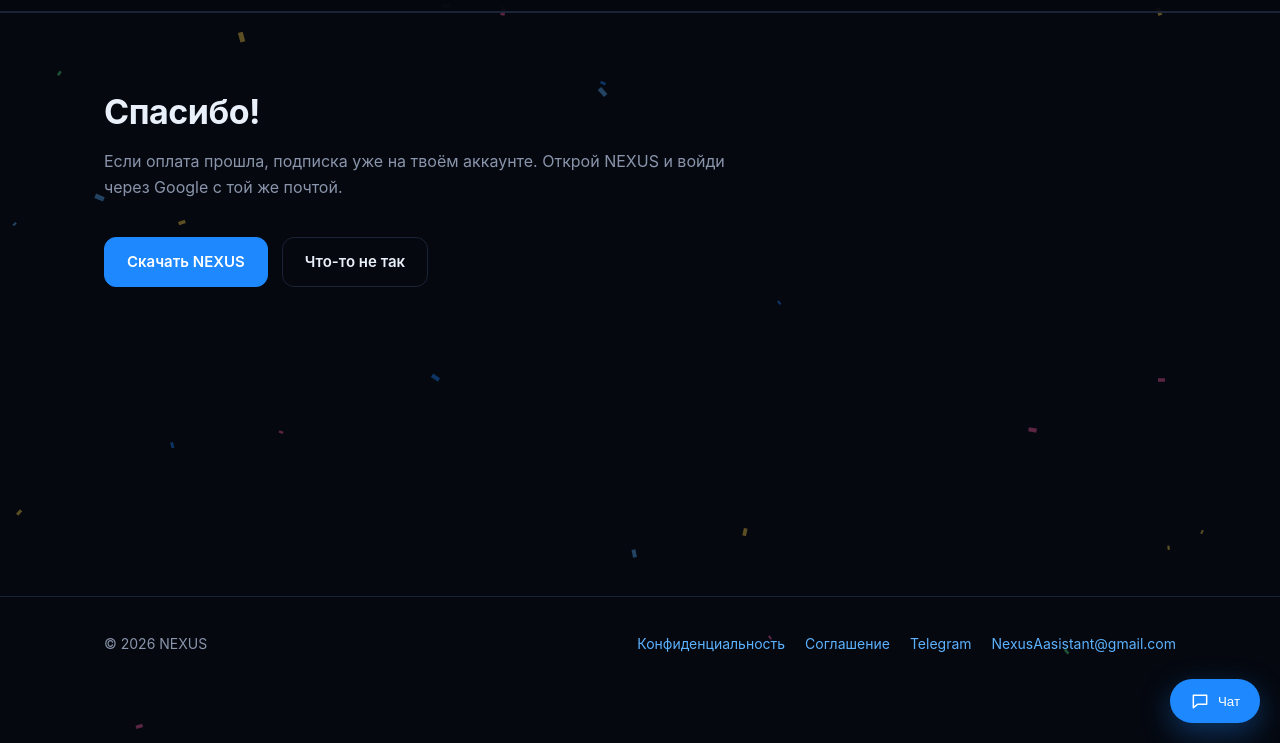
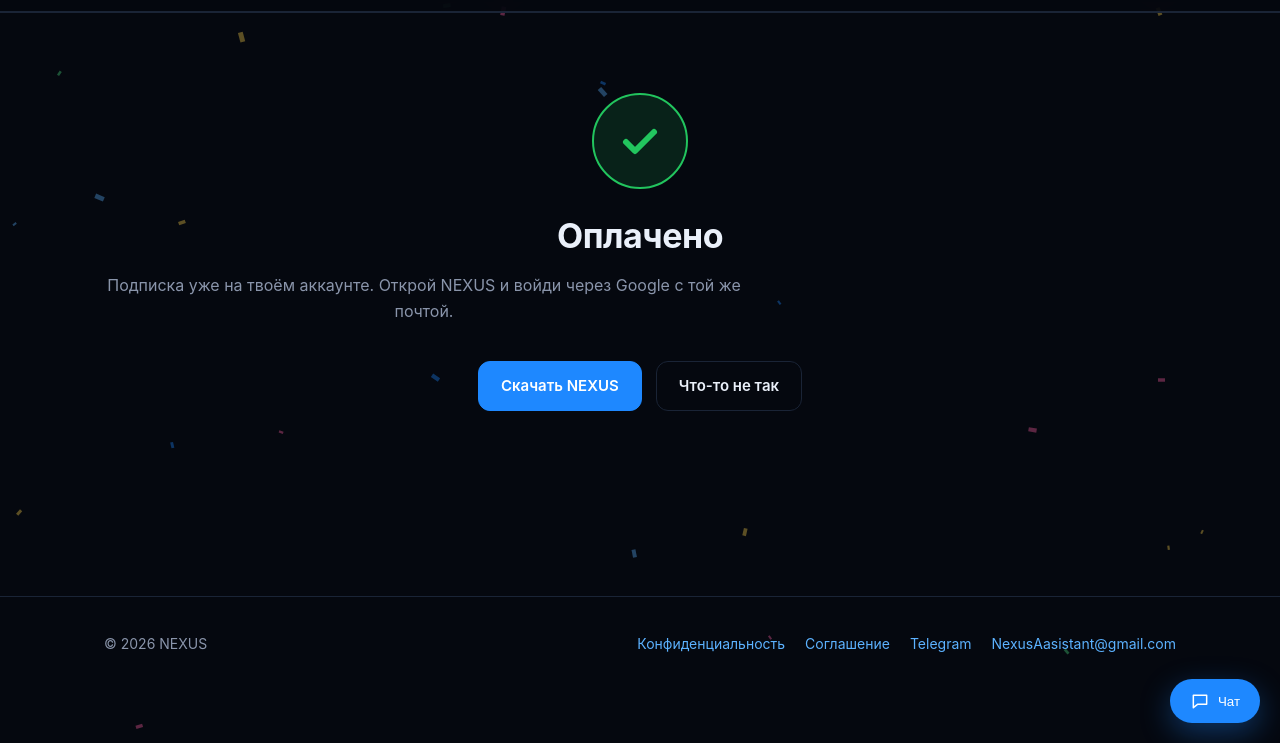
Before and after one commit to NexusAssistantApp/nexusassistantapp.github.io, a plain HTML site: page thanks.html in a window 1280 px wide. Shown: the part 57-800 px from the top of the page. Drawn offline with Linux system fonts and the light colour scheme.

Commit message:
Страница «Оплачено»

```diff
--- a/thanks.html
+++ b/thanks.html
@@ -3,7 +3,7 @@
 <head>
 <meta charset="utf-8">
 <meta name="viewport" content="width=device-width, initial-scale=1">
-<title>Спасибо — NEXUS</title>
+<title>Оплачено — NEXUS</title>
 <link rel="icon" href="assets/logo.svg">
 <link rel="stylesheet" href="assets/style.css?v=32">
 </head>
@@ -23,11 +23,15 @@
 </header>
 <main>
   <section>
-    <div class="wrap">
-      <h2>Спасибо!</h2>
-      <p class="sub">Если оплата прошла, подписка уже на твоём аккаунте. Открой NEXUS и войди через Google
-        с той же почтой.</p>
-      <div class="cta"><a class="btn" href="download.html">Скачать NEXUS</a><button class="btn ghost" data-chat>Что-то не так</button></div>
+    <div class="wrap" style="text-align:center">
+      <div style="width:96px;height:96px;margin:8px auto 20px;border-radius:50%;background:rgba(34,197,94,.14);
+        border:2px solid var(--green);display:flex;align-items:center;justify-content:center">
+        <svg width="48" height="48" viewBox="0 0 24 24" fill="none" stroke="#22C55E" stroke-width="3"
+          stroke-linecap="round" stroke-linejoin="round" aria-hidden="true"><path d="M5 12.5l4.5 4.5L19 7.5"/></svg>
+      </div>
+      <h2>Оплачено</h2>
+      <p class="sub">Подписка уже на твоём аккаунте. Открой NEXUS и войди через Google с той же почтой.</p>
+      <div class="cta" style="justify-content:center"><a class="btn" href="download.html">Скачать NEXUS</a><button class="btn ghost" data-chat>Что-то не так</button></div>
     </div>
   </section>
 </main>
```
